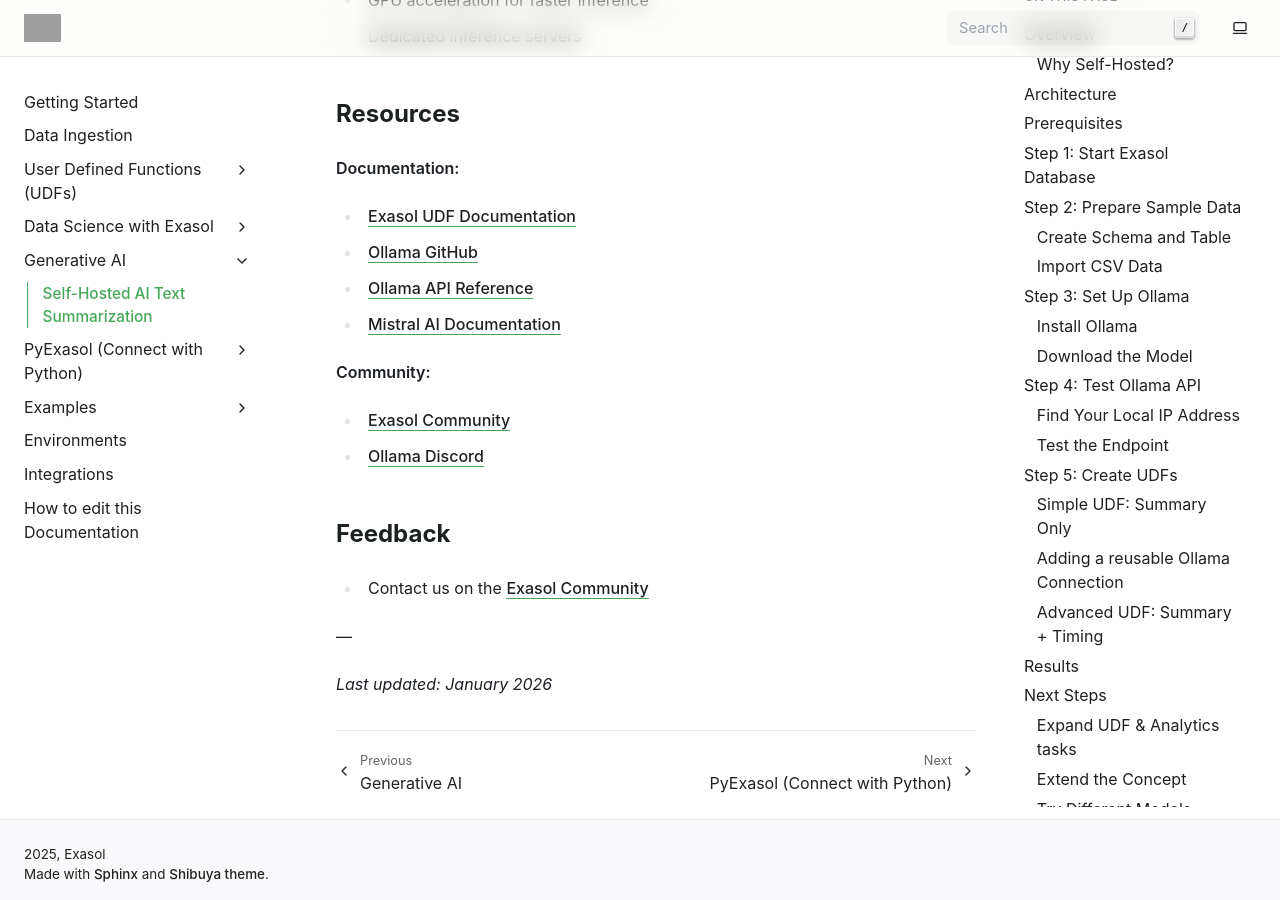
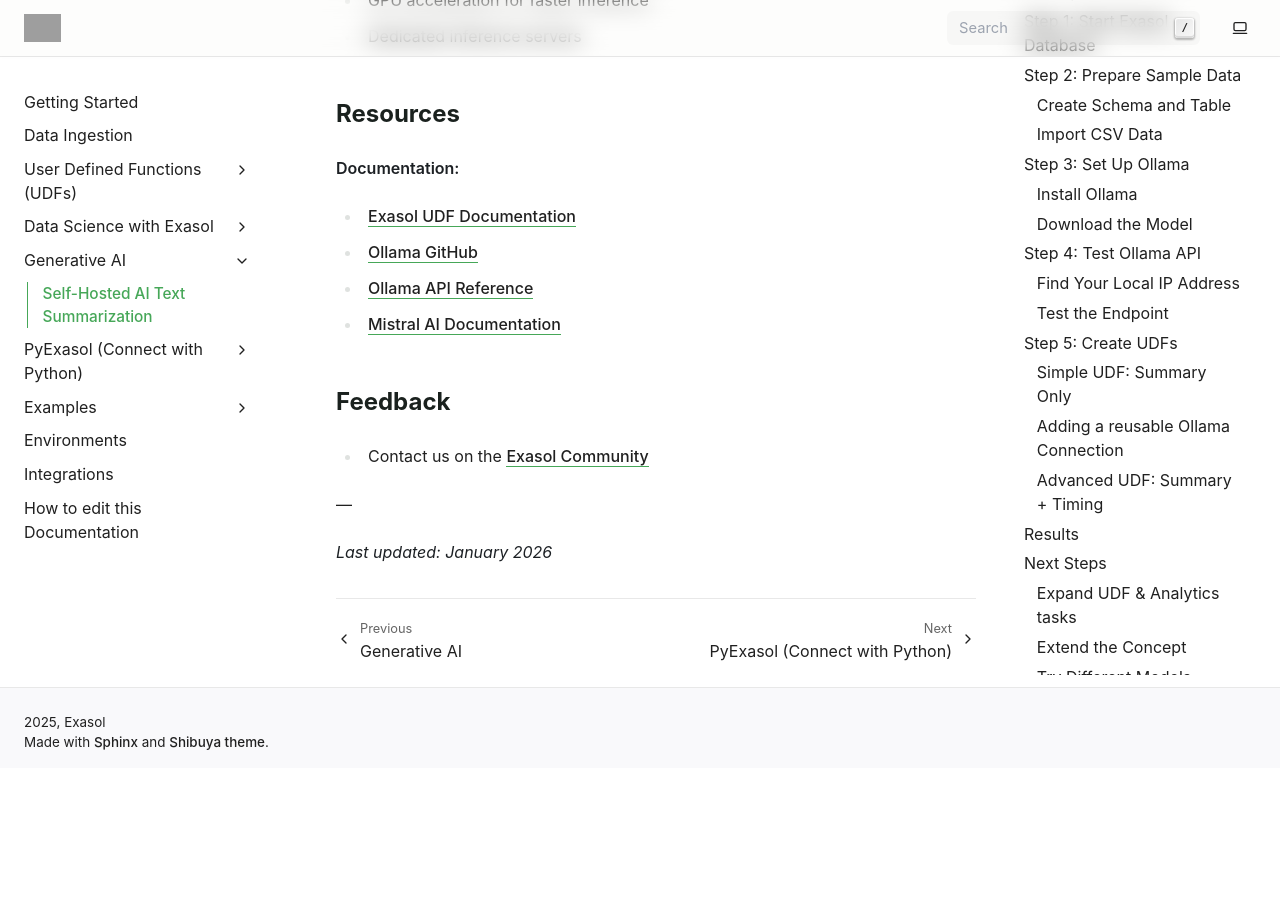
Before and after one commit to exasol/developer-documentation, a Sphinx documentation site: the page built from doc/gen_ai/ai_text_summary/index.rst, in a window 1280 px wide and 900 px high, scrolled down 14714 px. Built offline with Sphinx 7.4.7, drawn with Linux system fonts in a browser that asks for light colours; pages that are not in the unit, such as notebooks, are missing from menus; after the commit the page ends 15482 px from its top, so only the background shows below that; grey boxes are pictures that could not be loaded.

Commit message:
additional syntax fixes

```diff
--- a/doc/gen_ai/ai_text_summary/index.rst
+++ b/doc/gen_ai/ai_text_summary/index.rst
@@ -608,11 +608,6 @@
 * `Ollama API Reference <https://github.com/ollama/ollama/blob/main/docs/api.md>`_
 * `Mistral AI Documentation <https://docs.mistral.ai/>`_
 
-**Community:**
-
-* `Exasol Community <https://community.exasol.com/>`_
-* `Ollama Discord <https://discord.gg/ollama>`_
-
 Feedback
 ========
 
```
